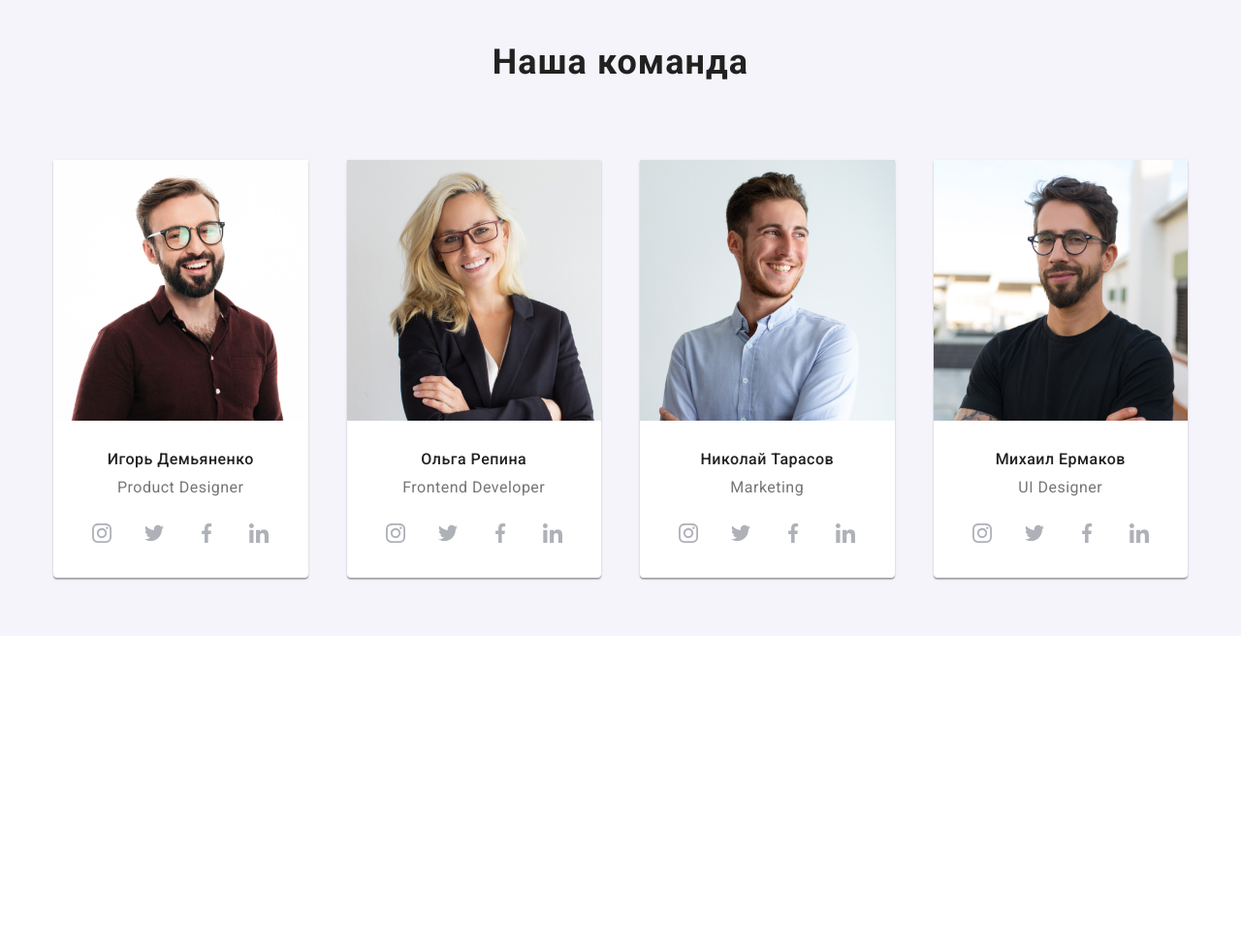
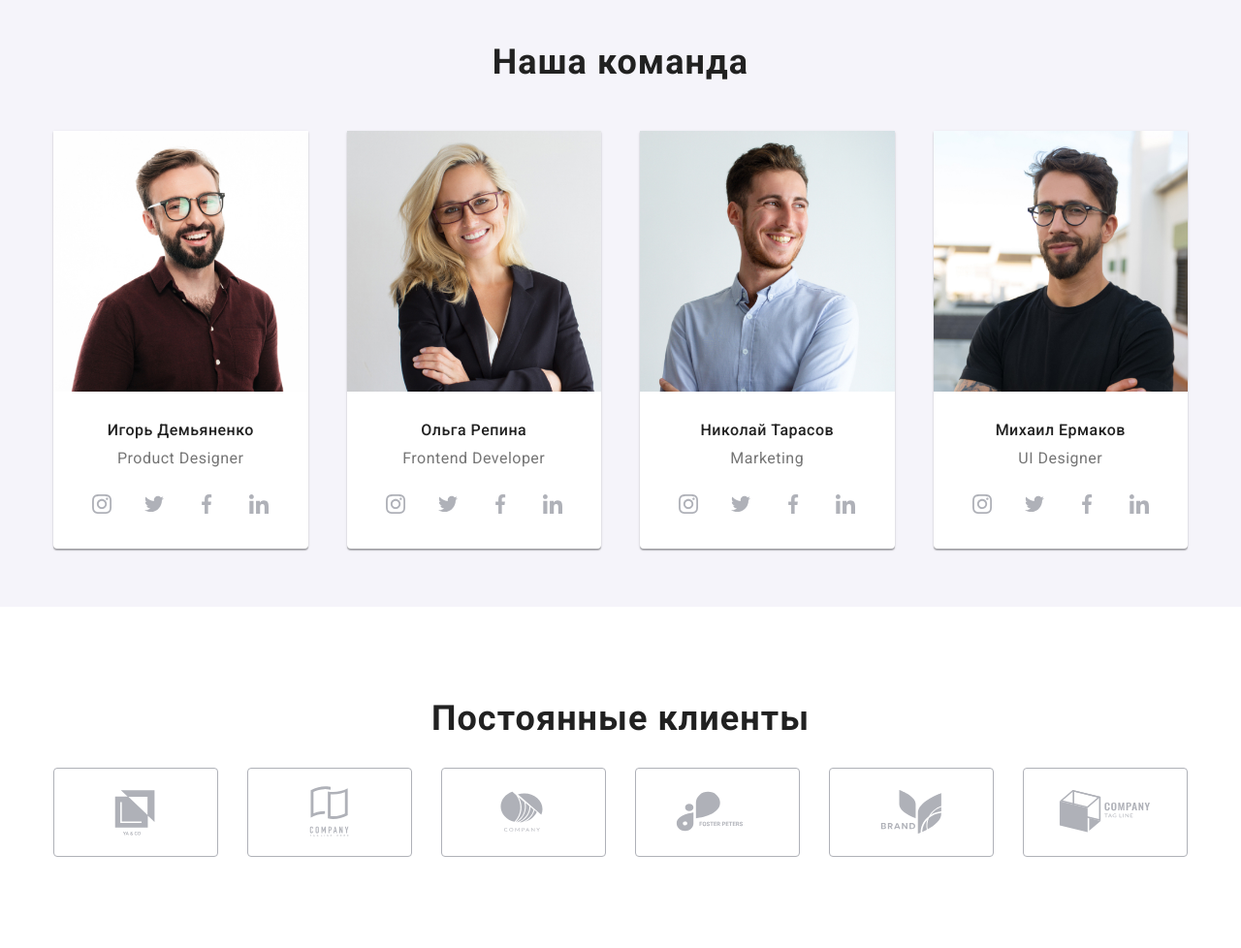
Before and after one commit to AleksandrDiakov/goit-markup-hw-08, a plain HTML site: page index.html in a window 1280 px wide. Shown: the part 1620-2598 px from the top of the page at 97% size. Before the commit the page ends 2276 px from the top, so only its background shows below. Drawn offline with nearby package versions, Linux system fonts and the light colour scheme.

Commit message:
customer

```diff
--- a/index.html
+++ b/index.html
@@ -399,7 +399,7 @@
             </div>
         </section>
 
-        <!-- <section class="customer">
+        <section class="customer">
             <div class="container">
                 <h2 class="customer__title" >Постоянные клиенты</h2>
                 <ul class="customer__company list-style">
@@ -447,7 +447,7 @@
                     </li>
                 </ul>
             </div>
-        </section> -->
+        </section>
 
     </main>
 
--- /dev/null
+++ b/sass/components/_customer.scss
@@ -0,0 +1,72 @@
+.customer {
+    padding-top: 60px;
+    padding-bottom: 60px;
+
+        @media (min-width: 1200px) {
+            padding-top: 94px;
+            padding-bottom: 94px;
+        }
+
+    &__title {
+        margin-bottom: 30px;
+        font-weight: 700;
+        font-size: 28px;
+        line-height: 1.17;
+        text-align: center;
+        letter-spacing: 0.03em;
+
+        @media (min-width: 1200px) {
+            font-size: 36px;
+        }
+    }
+
+    &__company {
+
+        display: flex;
+        flex-wrap: wrap;
+        margin: -15px;
+
+        @media (min-width: 1200px) {
+            flex-wrap: nowrap;
+        }
+    }
+
+    &__link{
+        display: flex;
+        justify-content: center;
+        align-items: center;
+        width: 100%;
+        height: 100%;
+        border: 1px solid #AFB1B8;
+        box-sizing: border-box;
+        border-radius: 4px;
+        fill: #AFB1B8;
+        transition: $main-transition;
+
+        &:hover,
+        &:focus {
+            border: 1px solid $accent-color;
+            fill: $accent-color;
+            transition: $main-transition;
+        }
+    }
+
+    &__logo{
+        width: 210px;
+        height: 92px;
+
+        @media (max-width:767px) {
+            width: calc(100% / 2 - 30px);
+            margin: 15px;
+        }
+        @media (min-width:768px) {
+            width: calc(100% / 3 - 30px);
+            margin: 15px;
+            width: 226px;
+        }
+        @media (min-width:1200px) {
+            width: 170px;
+        }
+    }
+
+}
--- a/sass/components/_team.scss
+++ b/sass/components/_team.scss
@@ -32,6 +32,7 @@
         }
         @media (min-width: 1200px) {
             width: calc((100% - 4 * 30px) / 4);
+            margin-top: 0;
         }
     }
 
```
Also changed, not shown: css/main.css, css/main.min.css, 2 other files.
